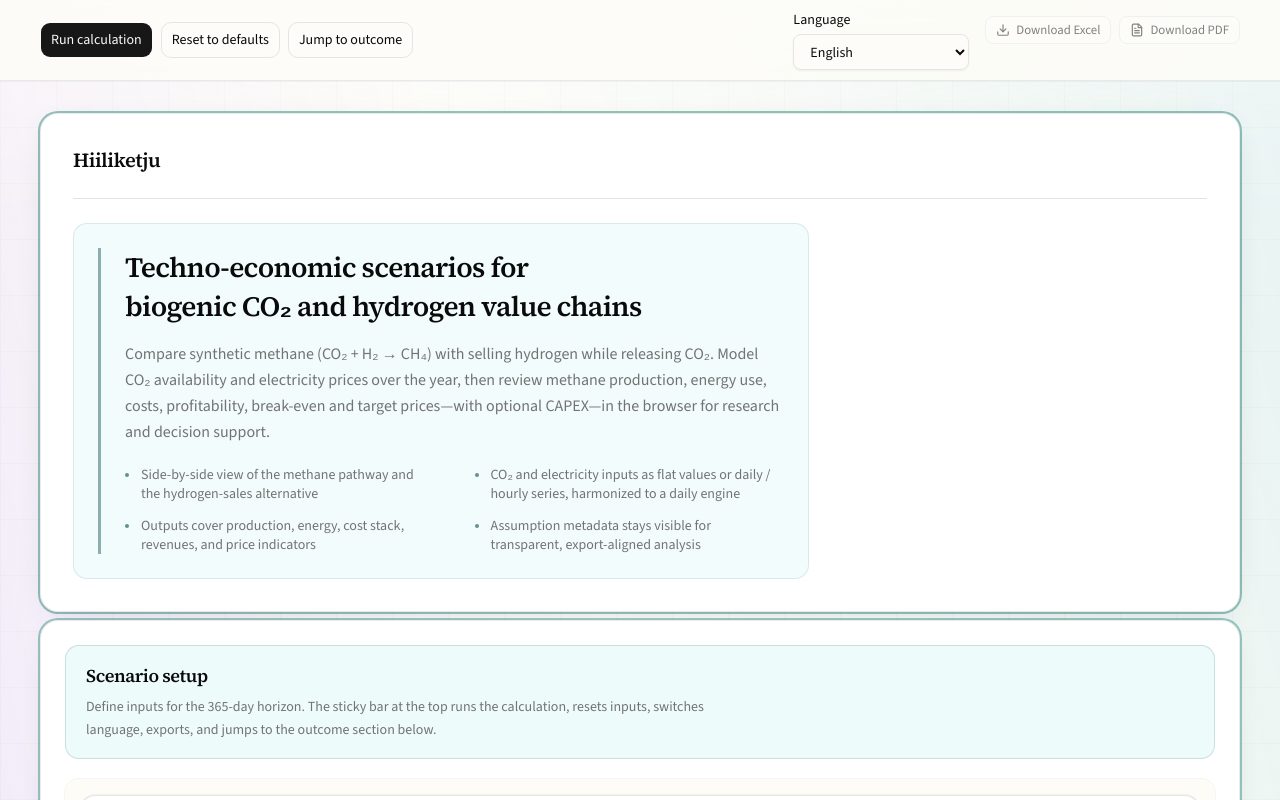
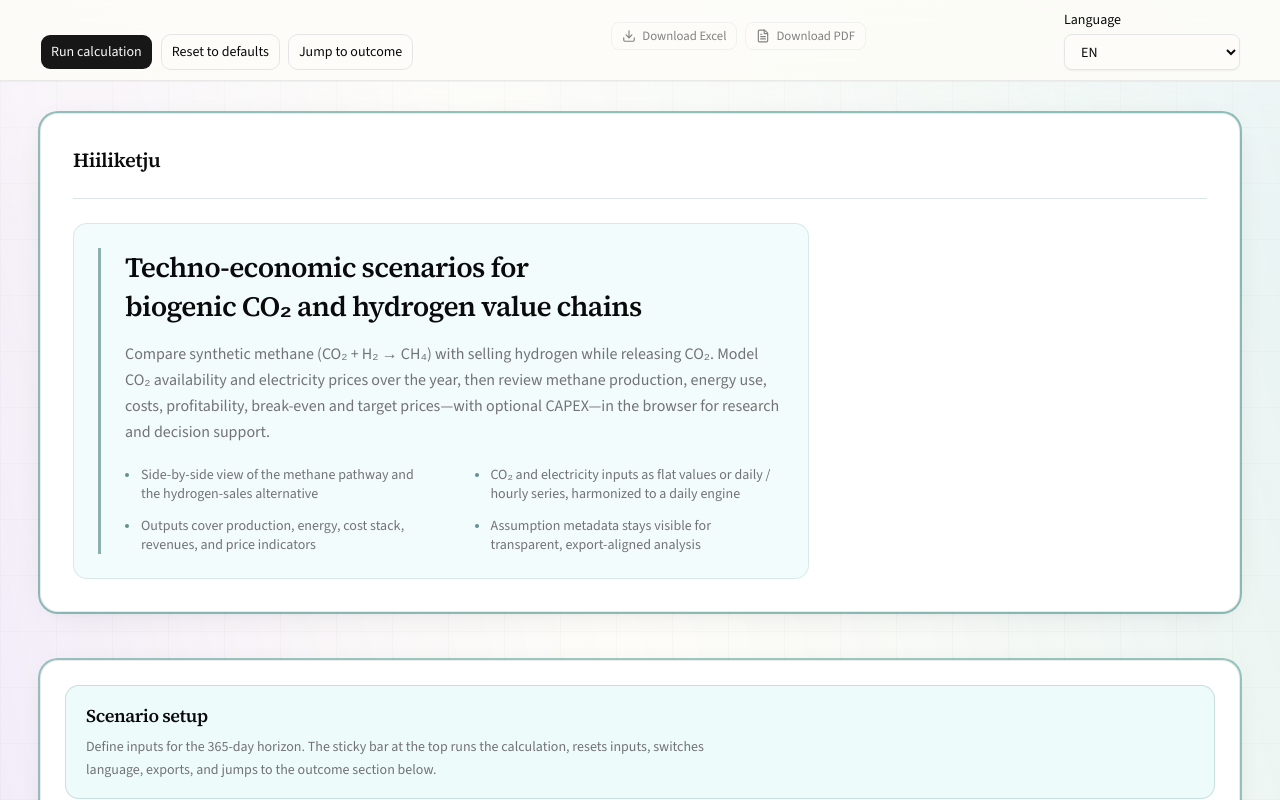
Before and after one commit to patubaxx/hiiliketju-lab, a Next.js app: page / in a window 1280 px wide. Shown: the top 800 px of the page. Built offline with nearby package versions, Linux system fonts and the light colour scheme.

Commit message:
Sticky Navbar refinement

```diff
--- a/src/features/scenario/input-ui/scenario-app-navbar.tsx
+++ b/src/features/scenario/input-ui/scenario-app-navbar.tsx
@@ -36,21 +36,29 @@ export function ScenarioAppNavbar({
       aria-label={t("app.shell.toolbarAriaLabel")}
       className="sticky top-0 z-40 border-b border-border/80 bg-background/92 shadow-[0_1px_0_rgba(15,23,42,0.04)] backdrop-blur-md supports-[backdrop-filter]:bg-background/88"
     >
-      <div className="mx-auto flex w-full max-w-[min(94rem,100%)] flex-col gap-3 px-4 py-2.5 sm:flex-row sm:flex-wrap sm:items-center sm:justify-between sm:gap-x-4 sm:gap-y-2 sm:px-6 xl:px-10">
-        <div className="flex min-w-0 flex-wrap items-center gap-2">
-          <Button type="button" onClick={onRun} className="min-h-9">
+      <div className="mx-auto flex w-full max-w-[min(94rem,100%)] flex-col gap-3 px-4 py-2.5 sm:flex-row sm:flex-wrap sm:items-end sm:gap-x-4 sm:gap-y-2 sm:px-6 xl:px-10">
+        <div className="flex w-full flex-col gap-2 sm:min-w-0 sm:w-auto sm:flex-row sm:flex-wrap sm:items-end">
+          <Button type="button" onClick={onRun} className="min-h-9 w-full sm:w-auto">
             {t("scenarioForm.runCalculation")}
           </Button>
-          <Button type="button" variant="outline" onClick={onReset} className="min-h-9">
+          <Button type="button" variant="outline" onClick={onReset} className="min-h-9 w-full sm:w-auto">
             {t("scenarioForm.reset")}
           </Button>
-          <Button type="button" variant="outline" asChild className="min-h-9">
+          <Button type="button" variant="outline" asChild className="min-h-9 w-full sm:w-auto">
             <a href="#scenario-outcome">{t("app.shell.jumpToOutcome")}</a>
           </Button>
         </div>
 
-        <div className="flex flex-wrap items-end gap-3 sm:items-center sm:gap-4">
-          <div className="flex min-w-0 flex-col gap-1">
+        <div
+          role="group"
+          className="flex w-full flex-none flex-row flex-nowrap items-center justify-center gap-2 sm:min-w-0 sm:flex-1 sm:basis-[min(100%,16rem)] sm:items-end"
+          aria-label={t("app.shell.exportGroupLabel")}
+        >
+          <ResultsExcelExportButton result={result} t={t} />
+          <ResultsPdfExportButton result={result} t={t} />
+        </div>
+
+        <div className="flex w-full min-w-0 flex-col gap-1 sm:w-auto">
           <FieldLabel htmlFor="navbar-locale-select">{t("locale.label")}</FieldLabel>
           <select
             id="navbar-locale-select"
@@ -58,20 +66,10 @@ export function ScenarioAppNavbar({
             value={locale}
             onChange={(e) => setLocale(e.target.value as Locale)}
           >
-              <option value="en">{t("locale.en")}</option>
-              <option value="fi">{t("locale.fi")}</option>
-              <option value="sv">{t("locale.sv")}</option>
+            <option value="en">EN</option>
+            <option value="fi">FI</option>
+            <option value="sv">SV</option>
           </select>
-          </div>
-
-          <div
-            role="group"
-            className="flex flex-wrap items-center gap-2 border-t border-border/60 pt-3 sm:border-t-0 sm:pt-0"
-            aria-label={t("app.shell.exportGroupLabel")}
-          >
-            <ResultsExcelExportButton result={result} t={t} />
-            <ResultsPdfExportButton result={result} t={t} />
-          </div>
         </div>
       </div>
     </header>
--- a/src/features/scenario/input-ui/scenario-input-app.tsx
+++ b/src/features/scenario/input-ui/scenario-input-app.tsx
@@ -227,7 +227,7 @@ export function ScenarioInputApp() {
       />
       <div className="mx-auto w-full max-w-[min(94rem,100%)] space-y-10 px-4 py-8 sm:px-6 xl:space-y-12 xl:px-10">
       {/* --- Page hero (app `banner` landmark is the sticky navbar) --- */}
-      <div className="mb-2">
+      <div className="mb-10 xl:mb-12">
         <div className="rounded-2xl border border-border/80 bg-surface-hero p-6 shadow-[0_6px_36px_-14px_rgba(15,23,42,0.14),0_2px_6px_-2px_rgba(15,23,42,0.06)] ring-2 ring-structural/42 ring-offset-0 sm:p-8">
           <p className="font-heading text-xl font-semibold tracking-tight text-foreground">{t("app.title")}</p>
 
```
Lines whose indentation alone changed are shown as unchanged.
